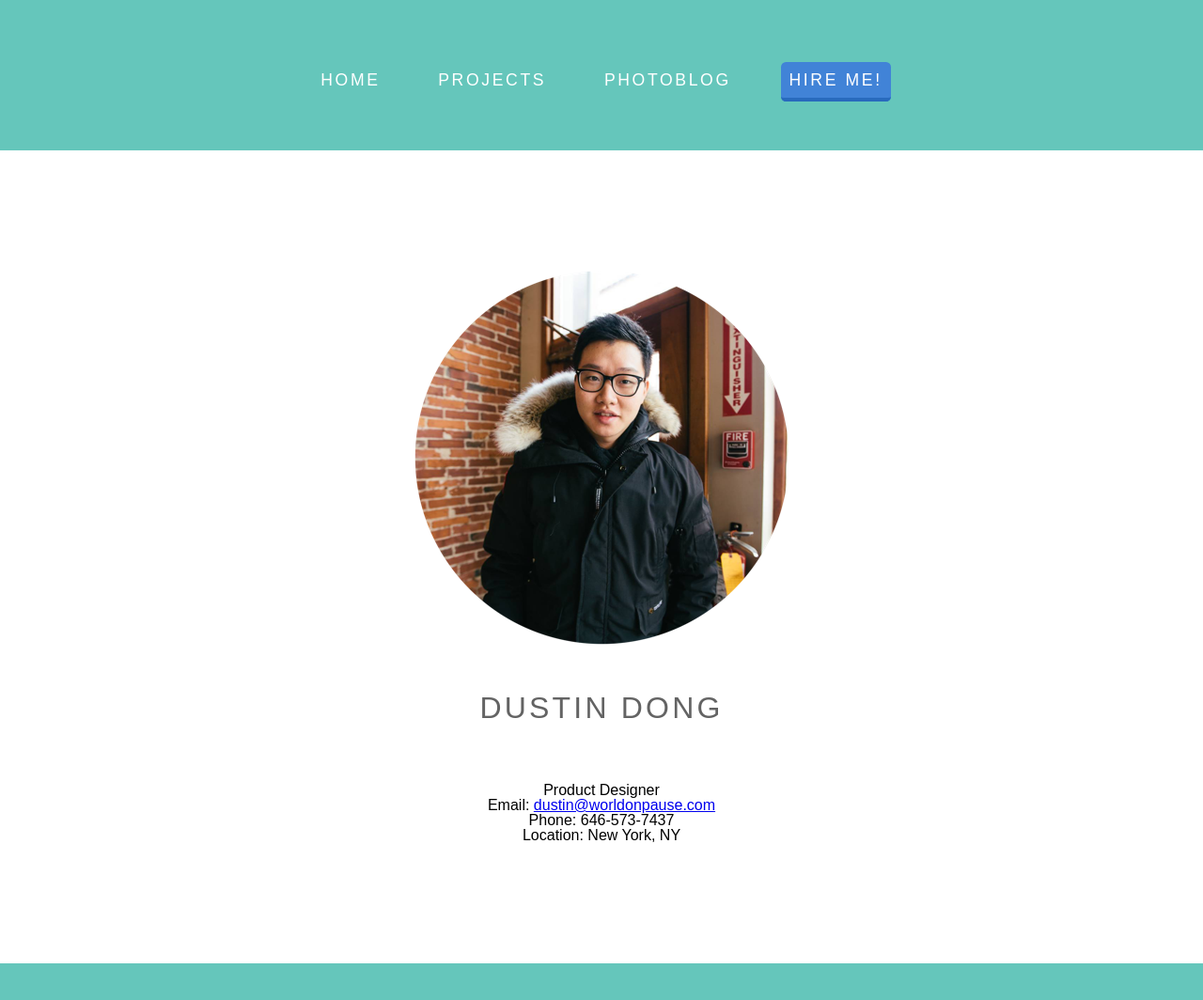
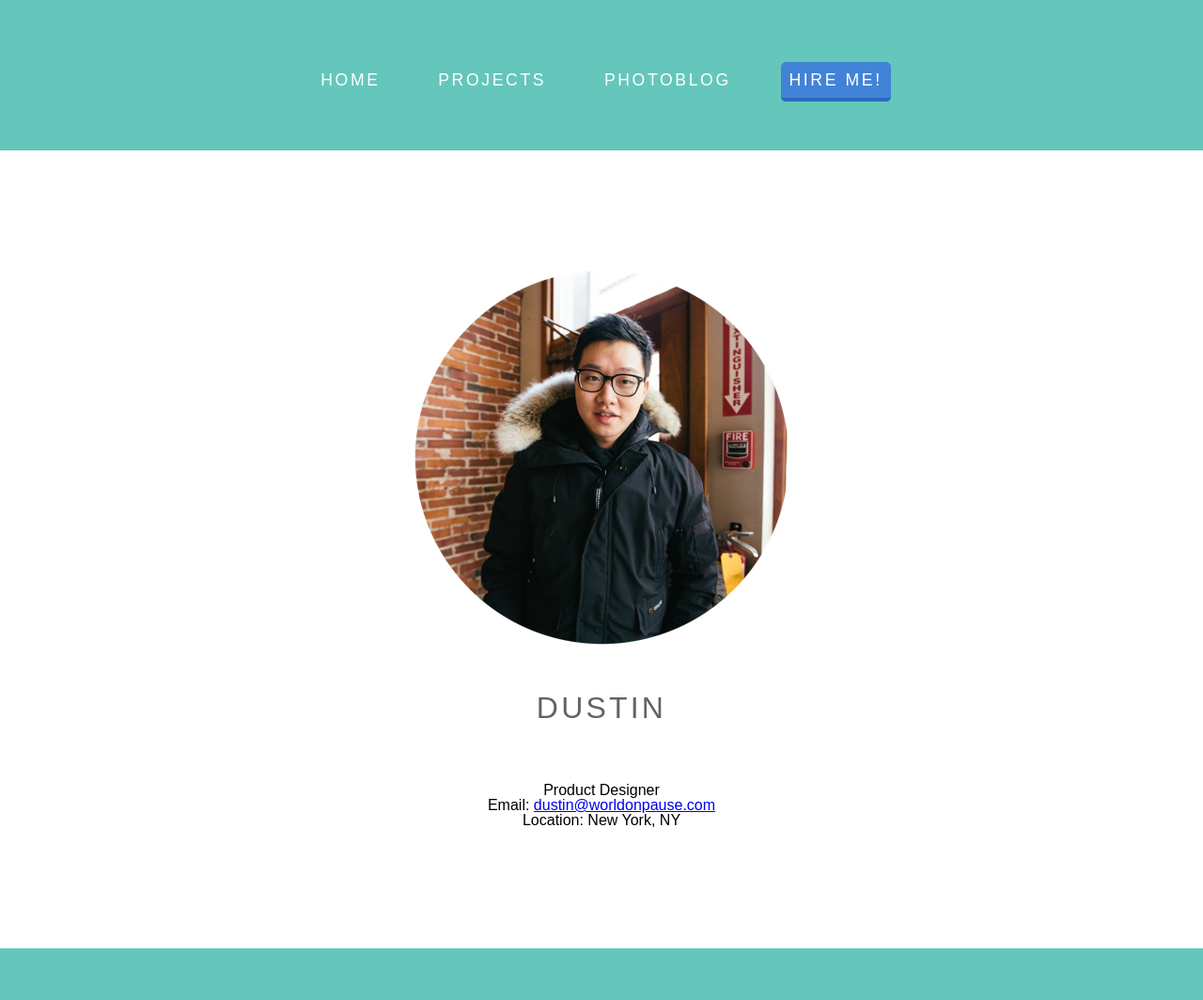
Before and after one commit to dustindong/portfolio, a plain HTML site: page contact/index.html in a window 1280 px wide. Shown: the top 1064 px of the page at 94% size. Drawn offline with Linux system fonts and the light colour scheme.

Commit message:
Update index.html

```diff
--- a/contact/index.html
+++ b/contact/index.html
@@ -29,10 +29,9 @@
       <img src="../images/profilephoto.png">
     </div>
     <div class="contact-info">
-      <h1>Dustin Dong</h1>
+      <h1>Dustin</h1>
       <h2>Product Designer</h2>
       <h3>Email: <a href="mailto:dustin@worldonpause">dustin@worldonpause.com</a></h3>
-      <h3>Phone: 646-573-7437</h3>
       <h3>Location: New York, NY</h3>
     </div>
   </section>
```
